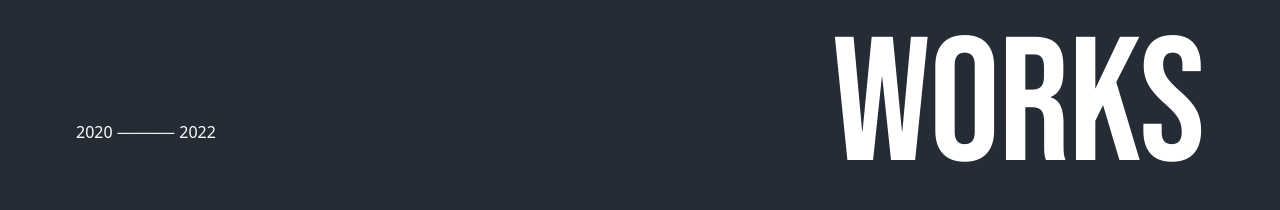
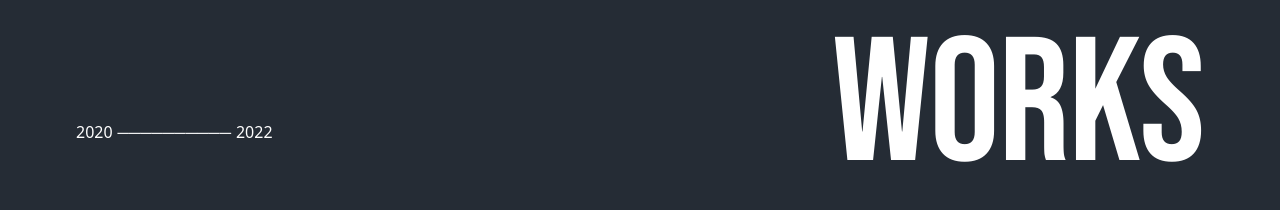
Before and after one commit to xdelmo/eliotbesson, a React (Create React App) app: page / in a window 1280 px wide. Shown: the part 1280-1490 px from the top of the page. Built offline with nearby package versions, Linux system fonts and the light colour scheme.

Commit message:
FIX: typos

```diff
--- a/src/components/Works.jsx
+++ b/src/components/Works.jsx
@@ -64,7 +64,7 @@ function Works() {
 
             <div className="flex items-end justify-between w-full ">
               <div className="pb-24">
-                <AnimatedTextWord text="2020 ───── 2022" />
+                <AnimatedTextWord text="2020 ────────── 2022" />
               </div>
               <h2 className="uppercase font-bebas letter-spacing-xs text-[11rem]">
                 {" "}
```
